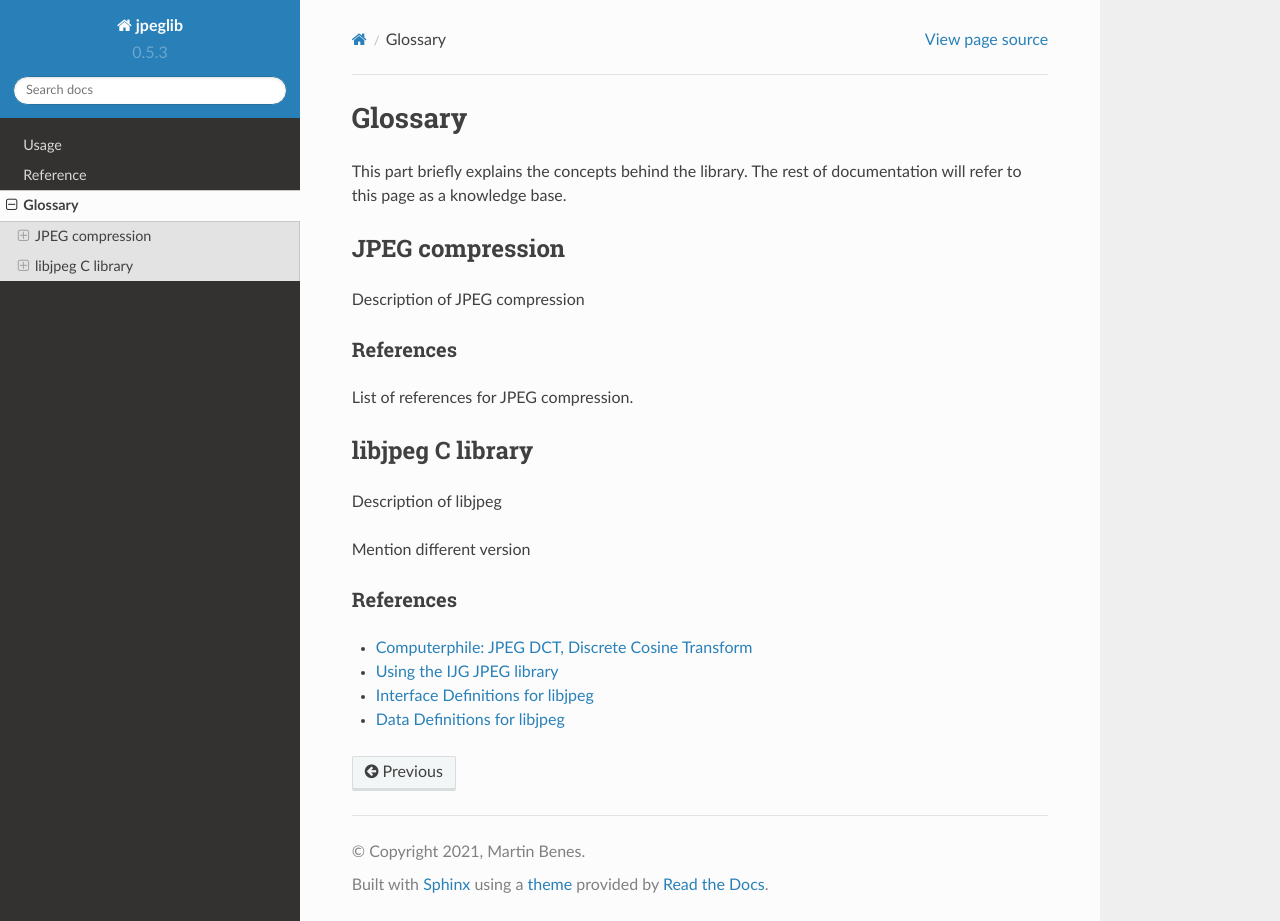
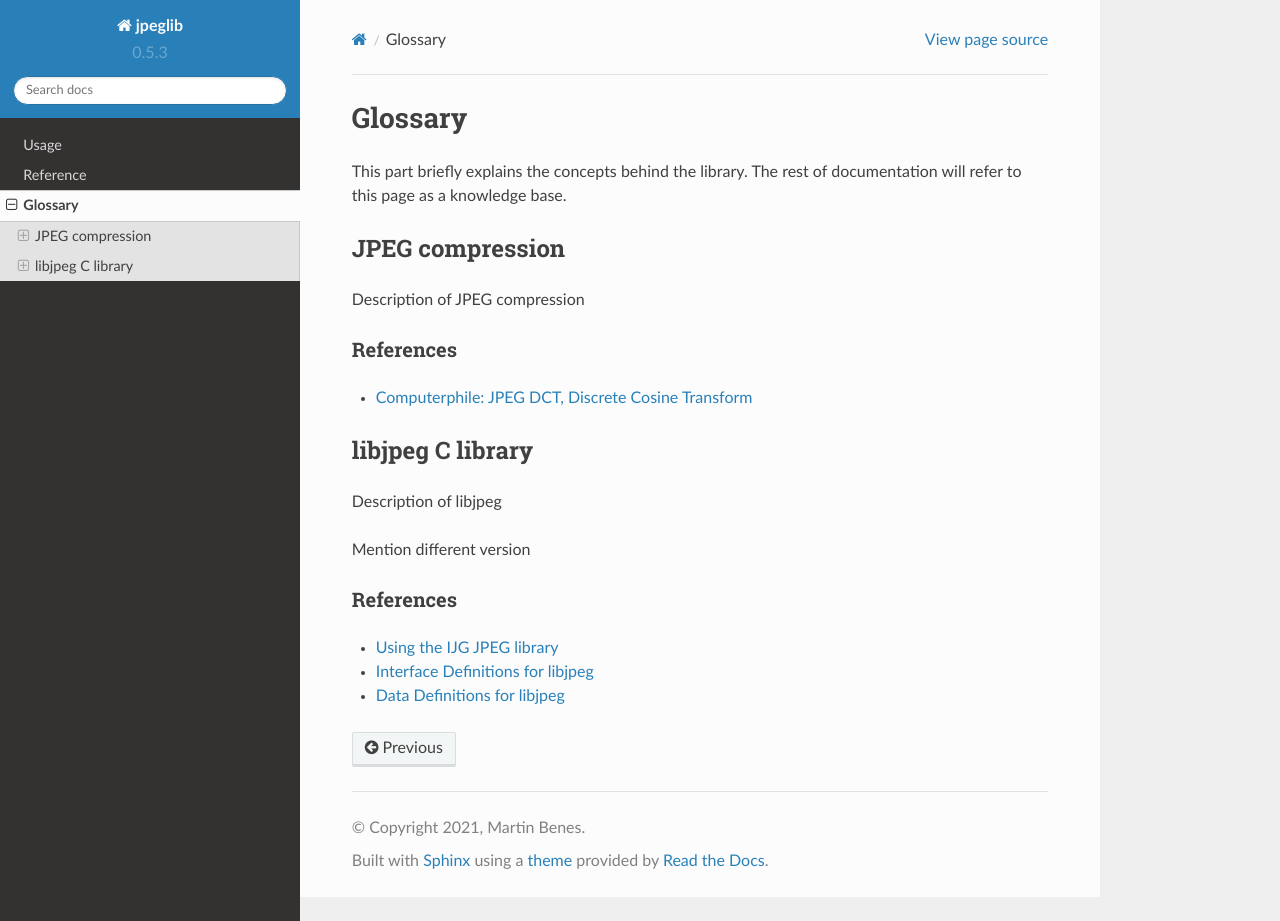
Before and after one commit to martinbenes1996/jpeglib, a Sphinx documentation site: the page built from docs/source/glossary.rst, in a window 1280 px wide and 921 px high. Built offline with Sphinx 7.4.7 and the Read the Docs theme 2.0.0, drawn with Linux system fonts in a browser that asks for light colours.

Commit message:
reference moved to jpeg compression

```diff
--- a/docs/source/glossary.rst
+++ b/docs/source/glossary.rst
@@ -12,7 +12,7 @@ Description of JPEG compression
 References
 """"""""""
 
-List of references for JPEG compression.
+* `Computerphile: JPEG DCT, Discrete Cosine Transform <https://www.youtube.com/watch?v=Q2aEzeMDHMA&ab_channel=Computerphile>`_
 
 libjpeg C library
 -----------------
@@ -24,7 +24,6 @@ Mention different version
 References
 """"""""""
 
-* `Computerphile: JPEG DCT, Discrete Cosine Transform <https://www.youtube.com/watch?v=Q2aEzeMDHMA&ab_channel=Computerphile>`_
 * `Using the IJG JPEG library <https://freedesktop.org/wiki/Software/libjpeg/>`_
 * `Interface Definitions for libjpeg <https://refspecs.linuxbase.org/LSB_3.1.0/LSB-Desktop-generic/LSB-Desktop-generic/libjpegman.html>`_
 * `Data Definitions for libjpeg <https://refspecs.linuxbase.org/LSB_3.1.0/LSB-Desktop-generic/LSB-Desktop-generic/libjpeg-ddefs.html>`_
```
